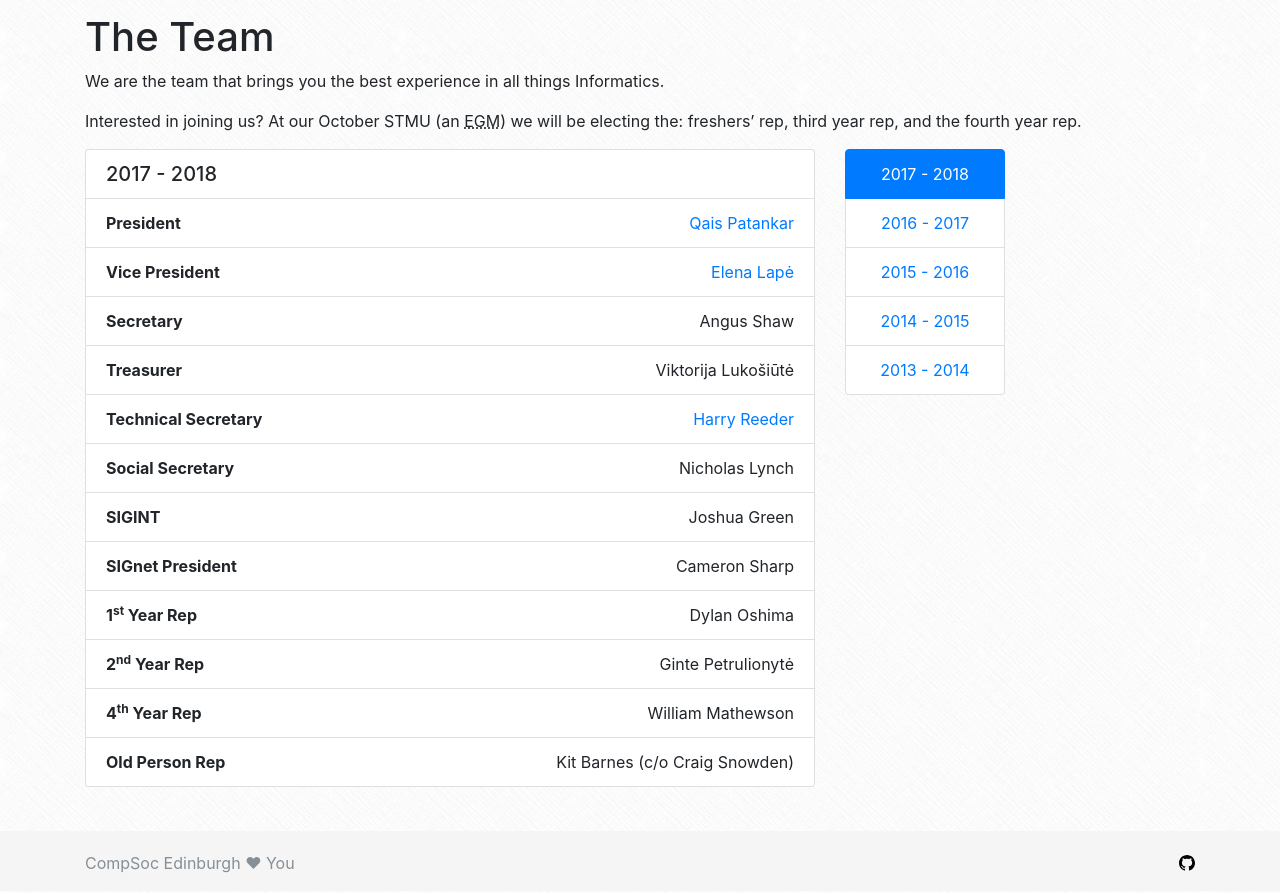
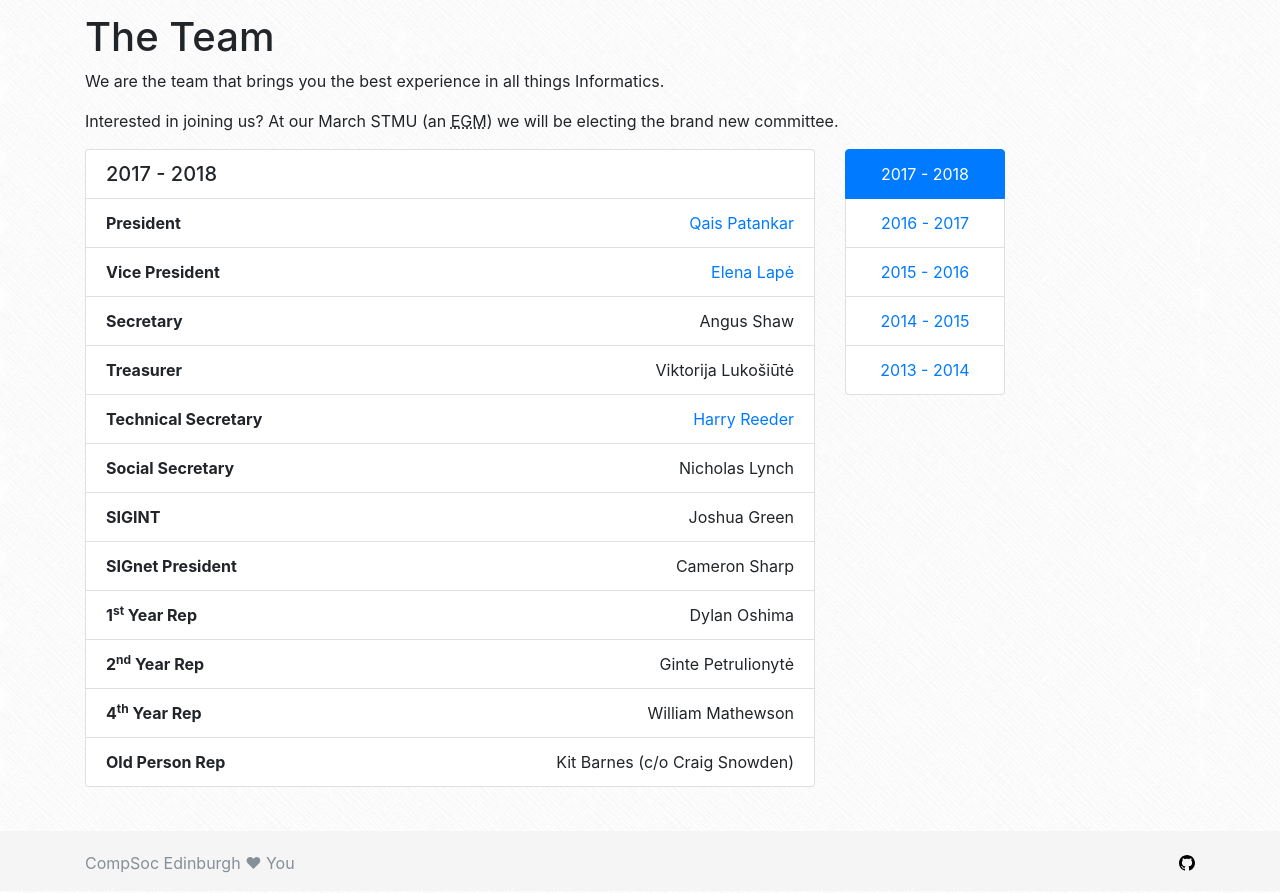
Before and after one commit to compsoc-edinburgh/website, a Jekyll site: the page built from _pages/team.md, in a window 1280 px wide. Shown: the part 346-1239 px from the top of the page. Built offline with Jekyll 4.4.1, drawn with Linux system fonts in a browser that asks for light colours; nearby versions of some CDN libraries.

Commit message:
Update join us snippet

```diff
--- a/_includes/snippets/join-us.html
+++ b/_includes/snippets/join-us.html
@@ -1,2 +1,2 @@
-Interested in joining us? At our October STMU (an <abbr title="Extraordinary General Meeting">EGM</abbr>)
-we will be electing the: freshers' rep, third year rep, and the fourth year rep.
+Interested in joining us? At our March STMU (an <abbr title="Extraordinary General Meeting">EGM</abbr>)
+we will be electing the brand new committee.
```
